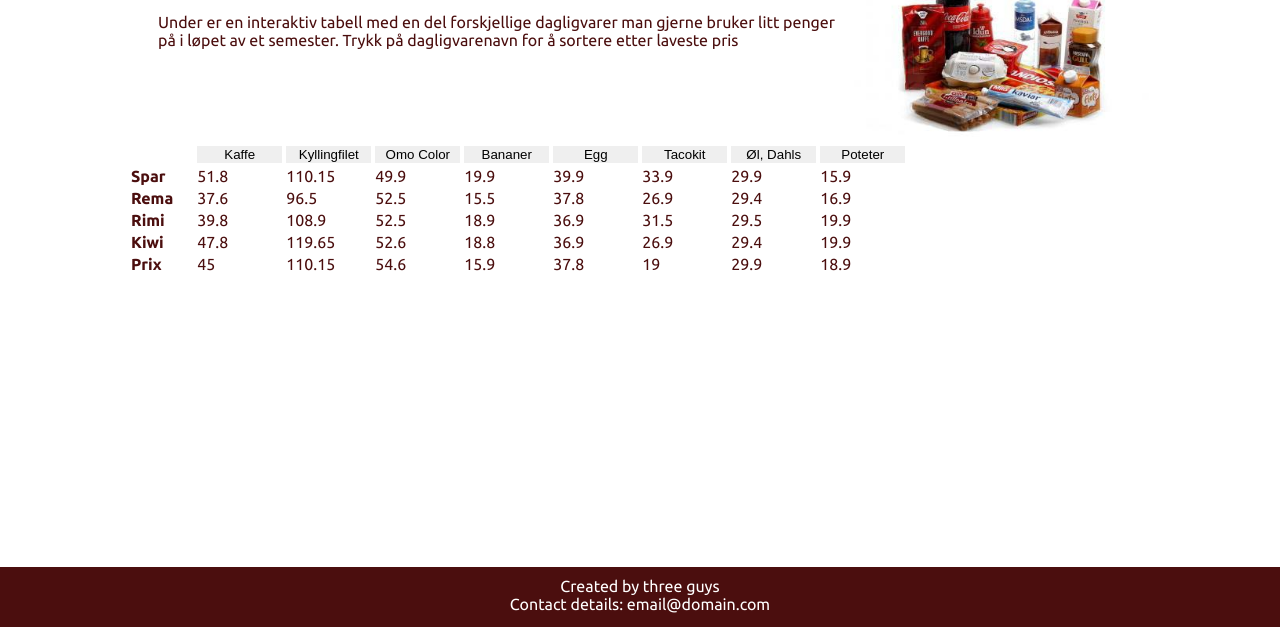
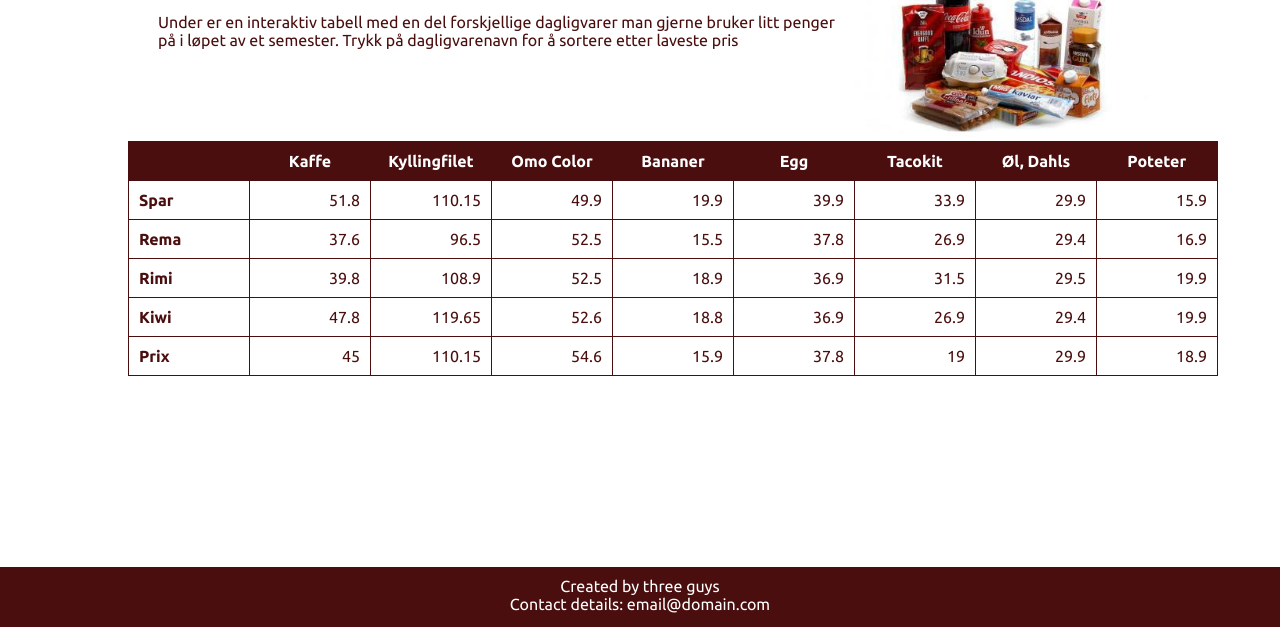
Before and after one commit to enterstudio/Webtekprosjekt, a plain HTML site: page studentliv/matpris.html in a window 1280 px wide. Shown: the part 197-824 px from the top of the page. Drawn offline with Linux system fonts and the light colour scheme; a script that the page names is missing.

Commit message:
New table styling

```diff
--- a/studentliv/matpris.html
+++ b/studentliv/matpris.html
@@ -6,6 +6,33 @@
 	<link rel="stylesheet" href="../site.css">
 	<link rel="stylesheet" href="studentliv.css">
 	<title>Matpris</title>
+		<style>
+	table{
+		  border-collapse: collapse;
+	}
+	table,td,th{
+		  border:1px solid #4B0E0E;
+		  padding:10px;
+	}
+	th{
+	   background-color:#4B0E0E;
+	   color:white;
+	   border:0px;
+	}
+	td{
+	   min-width:100px;
+	}
+	td ~ td{
+	   text-align:right;
+	}
+	tr th:hover{
+
+		cursor: pointer;
+		background-color: #6E3030;
+	}
+
+
+	</style>
 </head>
 <body>
 	<div id="nav">
@@ -61,14 +88,14 @@
                 <thead>
                     <tr>
                         <th></th>
-                        <th><button id="sort-button-1">Kaffe</button></th>
-                        <th><button id="sort-button-2">Kyllingfilet</button></th>
-                        <th><button id="sort-button-3">Omo Color</button></th>
-                        <th><button id="sort-button-4">Bananer</button></th>
-                        <th><button id="sort-button-5">Egg</button></th>
-                        <th><button id="sort-button-6">Tacokit</button></th>
-                        <th><button id="sort-button-7">Øl, Dahls</button></th>
-                        <th><button id="sort-button-8">Poteter</button></th>
+                        <th id="sort-button-1"><a >Kaffe</a></th>
+                        <th id="sort-button-2"><a >Kyllingfilet</a></th>
+                        <th id="sort-button-3"><a >Omo Color</a></th>
+                        <th id="sort-button-4"><a >Bananer</a></th>
+                        <th id="sort-button-5"><a >Egg</a></th>
+                        <th id="sort-button-6"><a >Tacokit</a></th>
+                        <th id="sort-button-7"><a >Øl, Dahls</a></th>
+                        <th id="sort-button-8"><a >Poteter</a></th>
                     </tr>
                 </thead>
                 <tbody id="tablebody">
```
